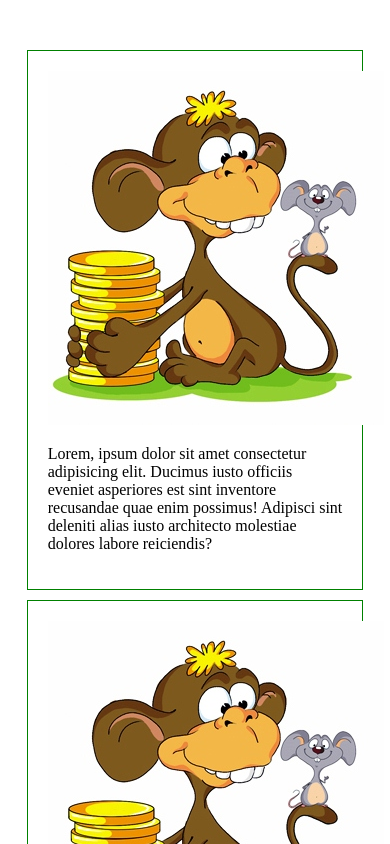
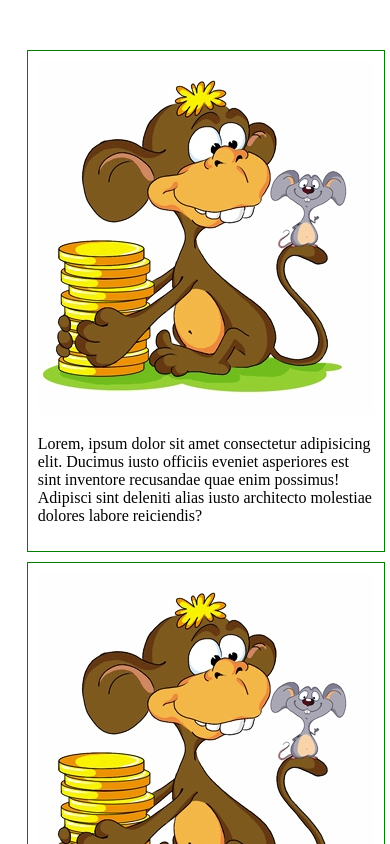
Before and after one commit to KolosV/Monkey, a plain HTML site: page index.html in a window 390 px wide. Shown: the top 844 px of the page. Drawn offline with Linux system fonts and the light colour scheme.

Commit message:
Add files via upload

```diff
--- a/styles.css
+++ b/styles.css
@@ -5,21 +5,26 @@
 }
 .child {
 	box-sizing: border-box;
-	padding: 20px;
+	padding: 10px;
 	border: 1px solid green;
 }
 
-@media (max-width: 500px) {
+@media (max-width: 768px) {
 	.parent {
-		flex-direction: column;
+		flex-basis: column;
+		display: flex;
+        flex-direction: column;
+        flex-wrap: wrap;
 	}
 	.child {
 		margin-bottom: 10px;
+		display: flex-basis;
 	}
 }
-@media (min-width: 500px) {
+@media (min-width: 768px) {
 	.parent {
 		justify-content: space-between;
+
 	}
 	.child {
 		width: 30%;
```
